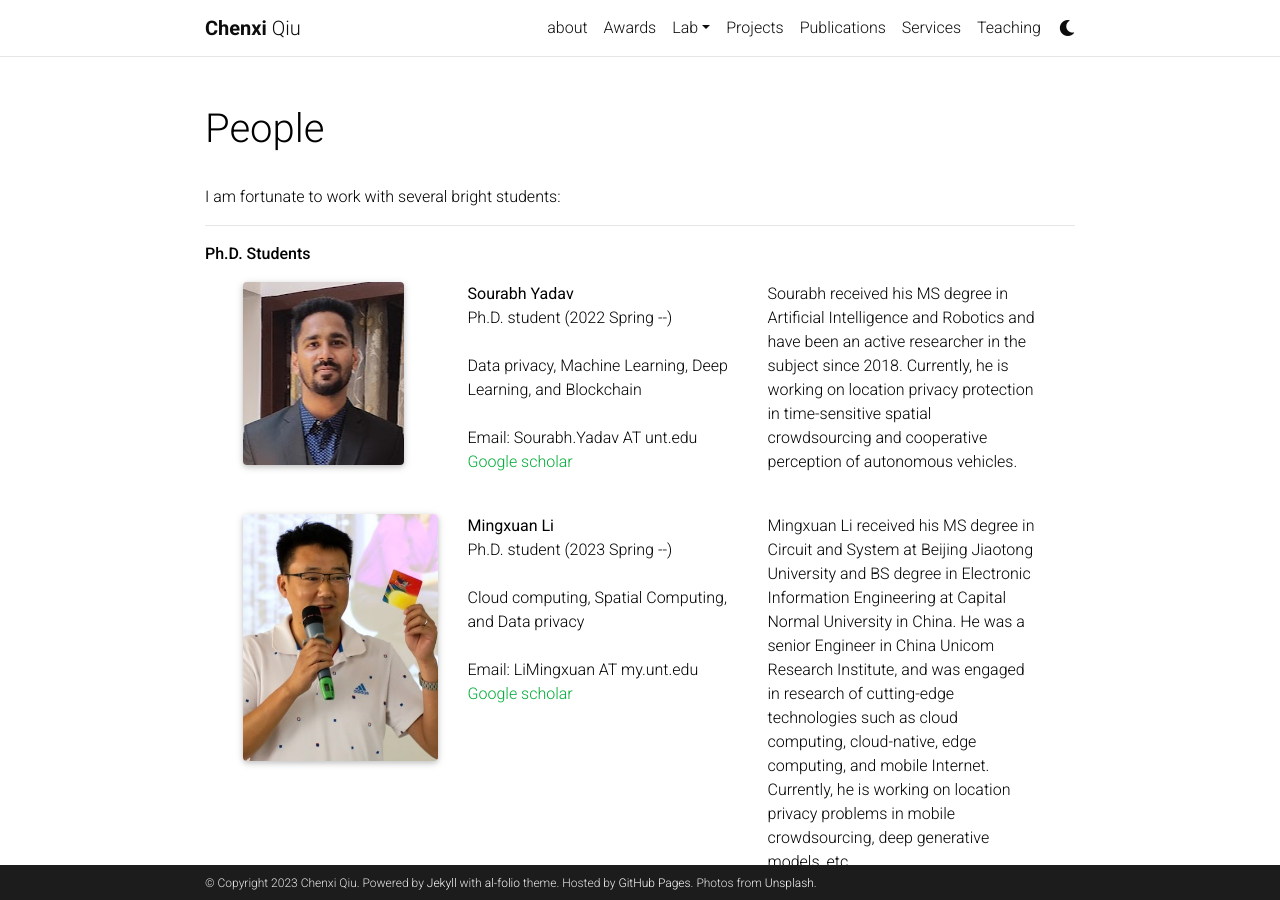
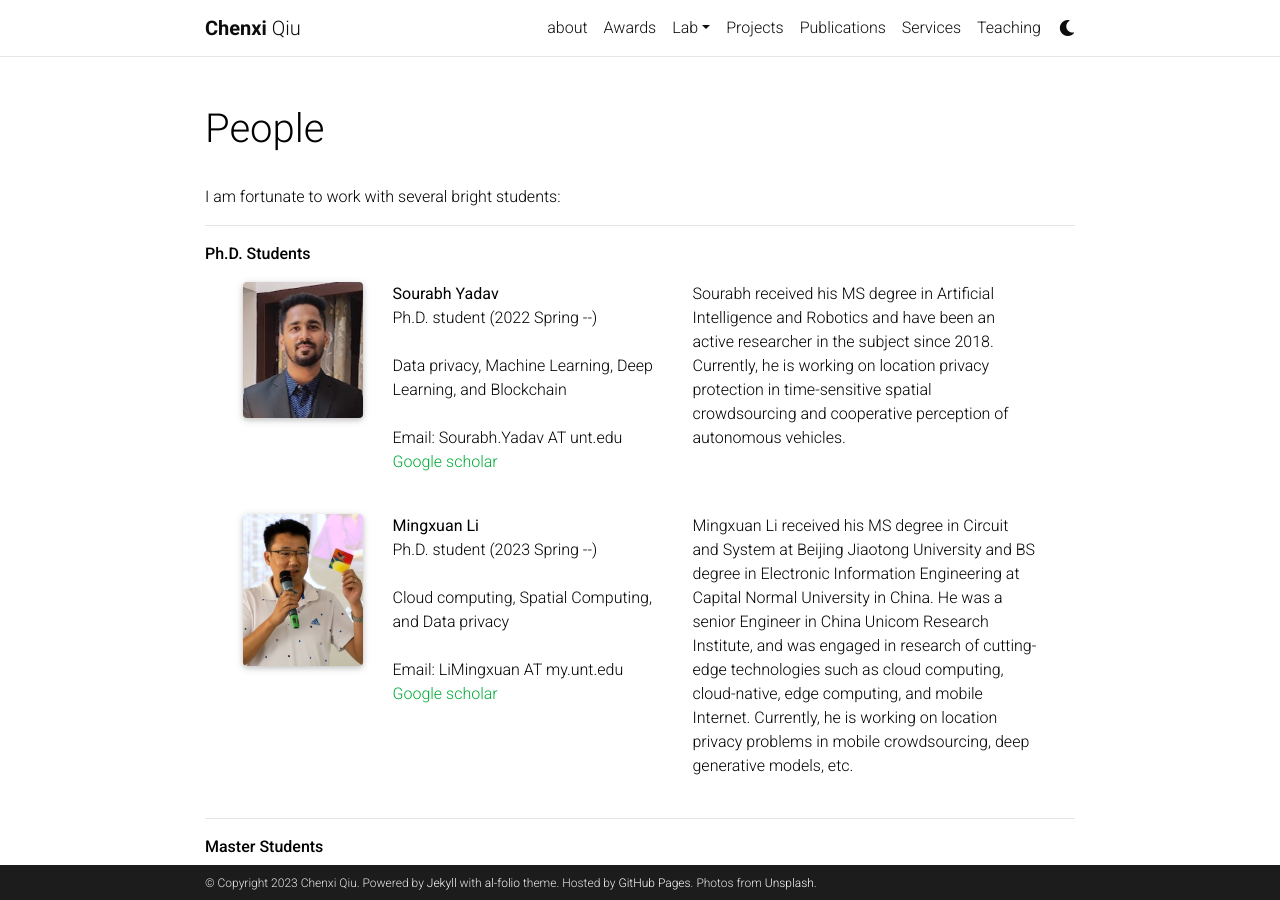
Before and after one commit to chenxiunt/chenxiunt.github.io, a Jekyll site: the page built from _pages/people.md, in a window 1280 px wide and 900 px high. Built offline with Jekyll 4.4.1, drawn with Linux system fonts in a browser that asks for light colours; comment, search, counter and statistics services are not loaded; a style sheet for code colours, icons or effects is not loaded.

Commit message:
Update people.md

```diff
--- a/_pages/people.md
+++ b/_pages/people.md
@@ -11,7 +11,7 @@ I am fortunate to work with several bright students:
 -----------------------
 **Ph.D. Students**
 <div class="row justify-content-md-center">
-    <div class="col-sm-3">
+    <div class="col-sm-2">
         <img class="img-fluid rounded z-depth-1" src="{{ '/assets/img/people/Sourabh.png' | relative_url }}" alt="" title="Sourabh Yadav"/>
     </div>
     <div class="col-sm-4">
@@ -21,14 +21,14 @@ I am fortunate to work with several bright students:
         Email: Sourabh.Yadav AT unt.edu <br>
         <a href="https://scholar.google.com/citations?user=Luc18E4AAAAJ&hl=en">Google scholar</a>
     </div>
-    <div class="col-sm-4">
+    <div class="col-sm-5">
         Sourabh received his MS degree in Artificial Intelligence and Robotics and have been an active researcher in the subject since 2018. Currently, he is working on location privacy protection in time-sensitive spatial crowdsourcing and cooperative perception of autonomous vehicles.
     </div>
 </div>
 <br>
 
 <div class="row justify-content-md-center">
-    <div class="col-sm-3">
+    <div class="col-sm-2">
         <img class="img-fluid rounded z-depth-1" src="{{ '/assets/img/people/Mingxuan.jpg' | relative_url }}" alt="" title="Mingxuan Li"/>
     </div>
     <div class="col-sm-4">
@@ -38,7 +38,7 @@ I am fortunate to work with several bright students:
         Email: LiMingxuan AT my.unt.edu <br>
         <a href="https://scholar.google.com/citations?user=3cG4lEEAAAAJ&hl=zh-CN&authuser=2">Google scholar</a>
     </div>
-    <div class="col-sm-4">
+    <div class="col-sm-5">
         Mingxuan Li received his MS degree in Circuit and System at Beijing Jiaotong University and BS degree in Electronic Information Engineering at Capital Normal University in China. He was a senior Engineer in China Unicom Research Institute, and was engaged in research of cutting-edge technologies such as cloud computing, cloud-native, edge computing, and mobile Internet. Currently, he is working on location privacy problems in mobile crowdsourcing, deep generative models, etc.
     </div>
 </div>
```
